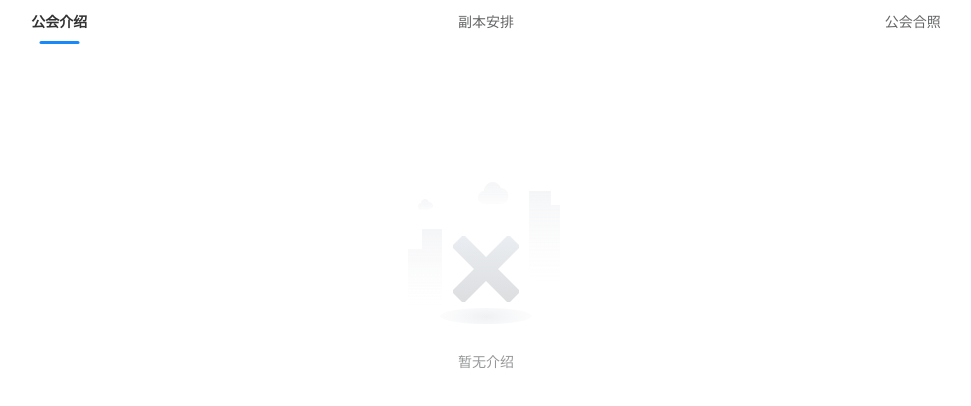
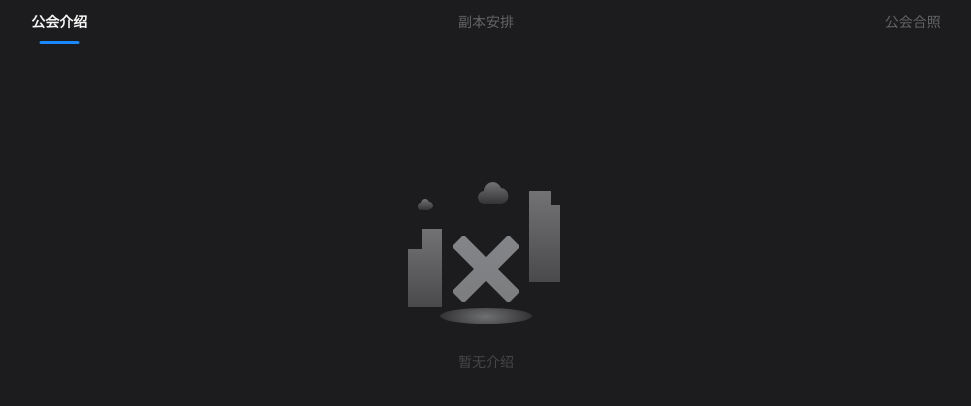
Before and after one commit to karchinkong/FlameCat, a Vue app: page / in a window 1280 px wide. Shown: the top 406 px of the page, without its empty margins (154-1125 px from the left). Built offline with nearby package versions, Linux system fonts and the light colour scheme; the HTML template or start-up script is replaced by a standard one.

Commit message:
feat: 公会介绍空数据

```diff
--- a/auto-imports.d.ts
+++ b/auto-imports.d.ts
@@ -5,5 +5,6 @@
 // Generated by unplugin-auto-import
 export {}
 declare global {
+  const Vant: typeof import('vant/es')['t']
   const showToast: typeof import('vant/es')['showToast']
 }
--- a/src/App.vue
+++ b/src/App.vue
@@ -1,7 +1,9 @@
 <template>
-    <div class="container">
-        <router-view />
-    </div>
+    <van-config-provider theme="dark">
+        <div class="container">
+            <router-view />
+        </div>
+    </van-config-provider>
 </template>
 
 <script setup lang="ts">
--- a/src/index.ts
+++ b/src/index.ts
@@ -1,5 +1,5 @@
 import { createApp } from 'vue';
-import { ConfigProvider } from 'vant';
+import Vant, { ConfigProvider } from 'vant';
 import App from './App.vue';
 import router from './router/index';
 import 'normalize.css';
@@ -8,4 +8,5 @@ const app = createApp(App);
 
 app.use(router)
     .use(ConfigProvider)
+    .use(Vant)
     .mount('#root');
```
